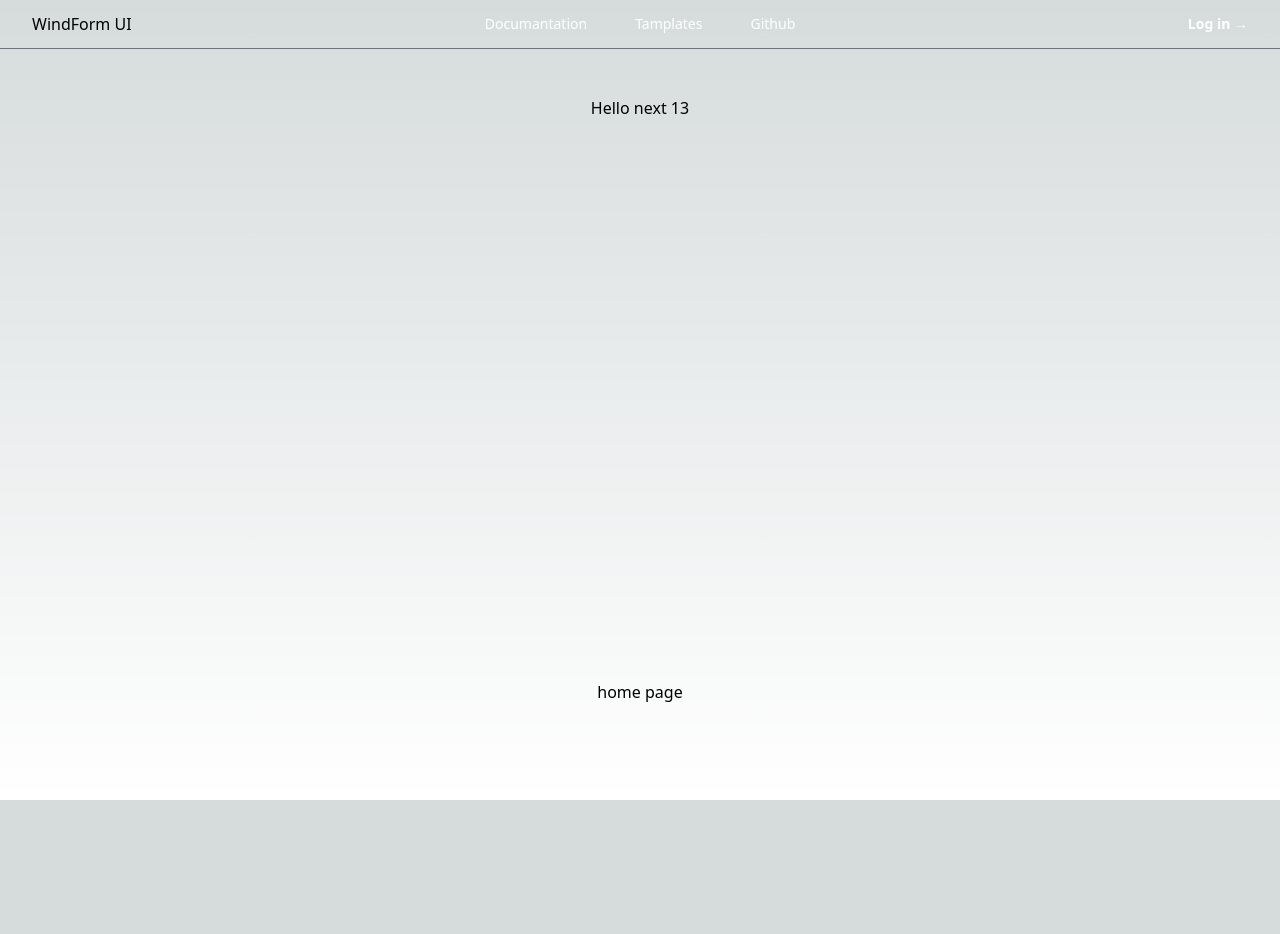
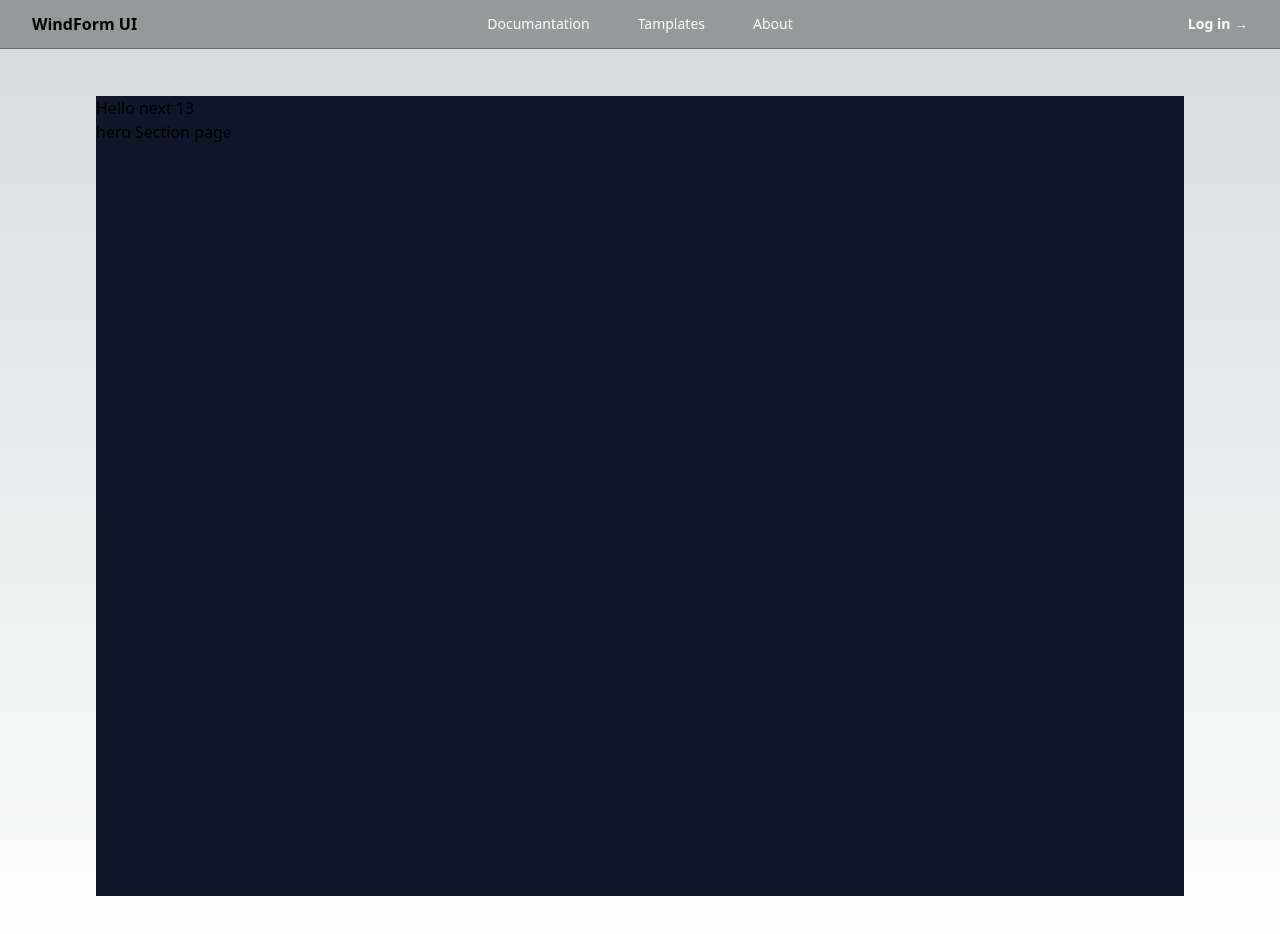
Before and after one commit to GoodGuyForReal/WindFormWeb, a Next.js app: page / in a window 1280 px wide. Shown: the top 934 px of the page. Before the commit the page ends 800 px from the top, so only its background shows below. Built offline with nearby package versions, Linux system fonts and the light colour scheme.

Commit message:
pages created

```diff
--- a/app/about/page.jsx
+++ b/app/about/page.jsx
@@ -1,9 +1,7 @@
 import React from 'react'
 
-const about = () => {
+export default function page() {
     return (
-        <div>About page</div>
+        <div>about</div>
     )
 }
-
-export default about
--- a/app/components/Navbar.jsx
+++ b/app/components/Navbar.jsx
@@ -5,28 +5,28 @@ import { Dialog } from '@headlessui/react'
 import { Bars3Icon, XMarkIcon } from '@heroicons/react/24/outline'
 import Link from 'next/link'
 
-const Navbar = () => {
+export default function Navbar () {
     const [mobileMenuOpen, setMobileMenuOpen] = useState(false)
 
     const navigation = [
-        { name: 'Documantation', href: '#' },
-        { name: 'Tamplates', href: '#' },
-        { name: 'Github', href: '#' },
+        { name: 'Documantation', href: '/doc' },
+        { name: 'Tamplates', href: '/tamplates' },
+        { name: 'About', href: '/about' },
     ]
 
     return (
         <div>
-            <header className="absolute inset-x-0 top-0 z-50 border-b border-gray-500">
+            <header className="fixed inset-x-0 top-0 z-50 border-b bg-black/30 backdrop-blur-lg border-gray-500">
                 <nav className="flex items-center justify-between px-6 py-3 lg:px-8" aria-label="Global">
                     <div className="flex lg:flex-1">
-                        <a href="#" className="-m-1.5 p-1.5">
-                            <span className="">WindForm UI</span>
-                        </a>
+                        <Link href="/" className="-m-1.5 p-1.5">
+                            <span className="font-bold">WindForm UI</span>
+                        </Link>
                     </div>
                     <div className="flex lg:hidden">
                         <button
                             type="button"
-                            className="-m-2.5 inline-flex items-center justify-center rounded-md p-2.5 text-gray-700"
+                            className="-m-2.5 inline-flex items-center justify-center rounded-md p-2.5 text-white"
                             onClick={() => setMobileMenuOpen(true)}
                         >
                             <span className="sr-only">Open main menu</span>
@@ -48,7 +48,7 @@ const Navbar = () => {
                 </nav>
                 <Dialog as="div" className="lg:hidden" open={mobileMenuOpen} onClose={setMobileMenuOpen}>
                     <div className="fixed inset-0 z-50" />
-                    <Dialog.Panel className="fixed inset-y-0 right-0 z-50 w-full overflow-y-auto bg-white px-6 py-6 sm:max-w-sm sm:ring-1 sm:ring-gray-900/10">
+                    <Dialog.Panel className="fixed inset-y-0 right-0 z-50 w-full overflow-y-auto bg-black/30 backdrop-blur-xl px-6 py-6 sm:max-w-sm sm:ring-1 sm:ring-gray-900/10">
                         <div className="flex items-center justify-between">
                             <a href="#" className="-m-1.5 p-1.5">
                                 <span className="">WindForm</span>
@@ -91,5 +91,3 @@ const Navbar = () => {
         </div>
     )
 }
-
-export default Navbar
--- /dev/null
+++ b/app/components/Sidebar.jsx
@@ -0,0 +1,15 @@
+import React from 'react'
+
+const navigation = [
+    { name: 'introduction', href: '/introduction' },
+    { name: 'Installation', href: '/Installation' },
+    { name: 'Components', href: '/Components' },
+]
+
+const SideBar = () => {
+    return (
+        <div></div>
+    )
+}
+
+export default SideBar
--- /dev/null
+++ b/app/components/sections/hero.jsx
@@ -0,0 +1,10 @@
+import React from 'react'
+
+export function Hero() {
+    return (
+        <div className='hero_section w-full h-screen bg-slate-900'>
+            <h1 className="">Hello next 13</h1>
+            <p>hero Section page</p>
+        </div>
+    )
+}
--- a/app/doc/page.jsx
+++ b/app/doc/page.jsx
@@ -2,7 +2,10 @@ import React from 'react'
 
 const page = () => {
     return (
-        <div>Doc</div>
+        <div className="flex min-h-screen flex-col items-center p-24">
+            <h1 className='text-white text-3xl font-bold'>Introduction</h1>
+            <p className='text-white/60'>Re-usable components built Tailwind CSS.</p>
+        </div>
     )
 }
 
--- a/app/layout.jsx
+++ b/app/layout.jsx
@@ -1,5 +1,7 @@
 import Navbar from './components/navbar'
 import './globals.css'
+import Sidebar from './Sidebar';
+import { useRouter } from 'next/router';
 
 export const metadata = {
   title: 'Create Next App',
@@ -7,10 +9,13 @@ export const metadata = {
 }
 
 export default function RootLayout({ children }) {
+  const router = useRouter();
+  const isDocumentationPage = router.pathname === '/docs';
   return (
     <html lang="en">
       <body className={''}>
         <Navbar />
+        {isDocumentationPage && <Sidebar />}
         {children}
       </body>
     </html>
--- a/app/page.jsx
+++ b/app/page.jsx
@@ -1,8 +1,9 @@
+import { Hero } from "./components/sections/hero";
+
 export default function Home() {
   return (
     <main className="flex min-h-screen flex-col items-center justify-between p-24">
-      <h1 className="">Hello next 13</h1>
-      <p>home page</p>
+      <Hero />
     </main>
   )
 }
--- /dev/null
+++ b/app/tamplates/page.jsx
@@ -0,0 +1,9 @@
+import React from 'react'
+
+const page = () => {
+    return (
+        <div>tamplates</div>
+    )
+}
+
+export default page
```
